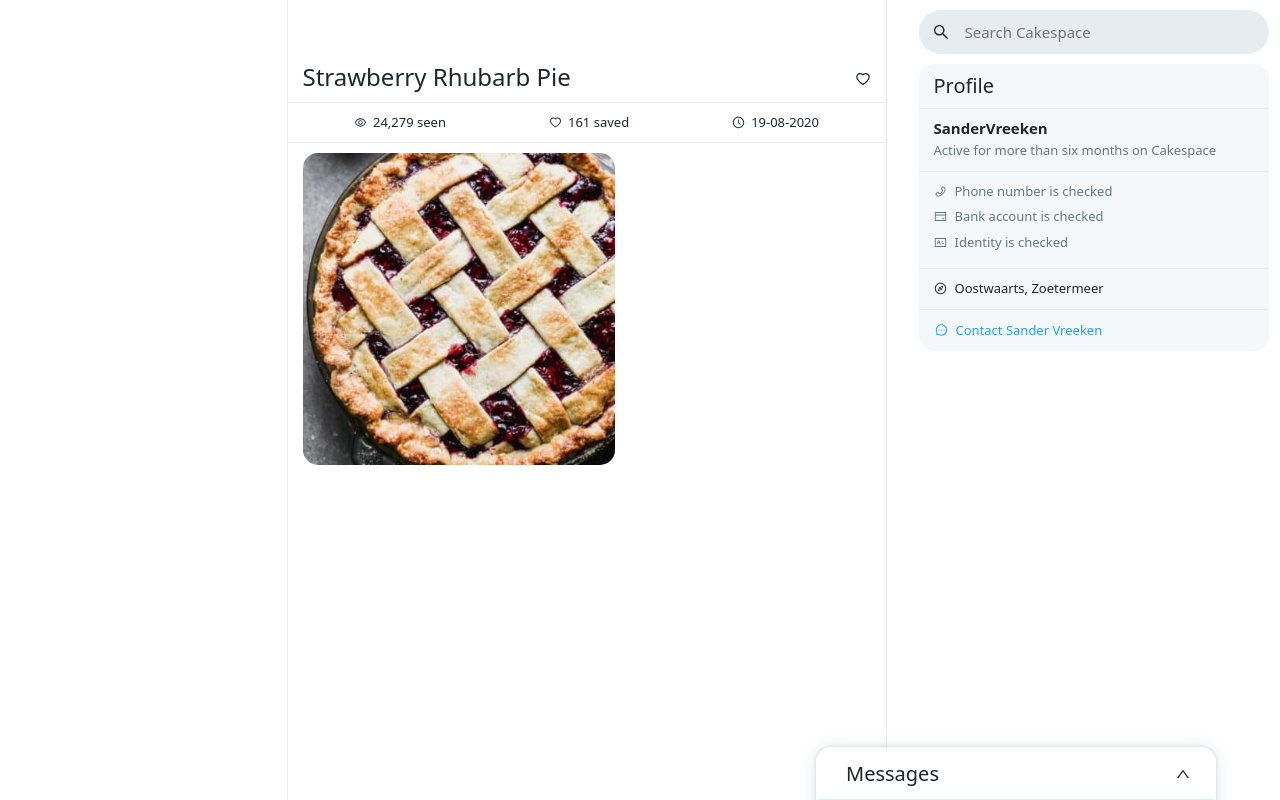
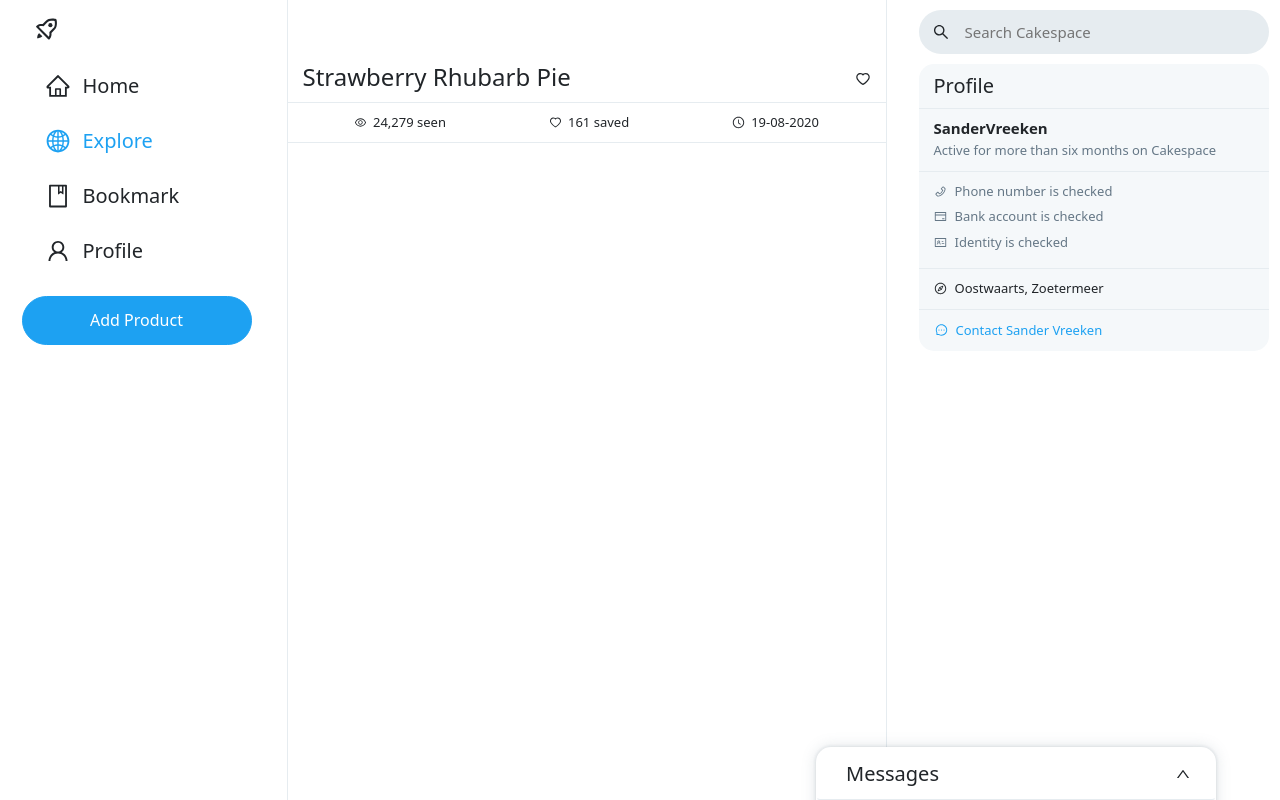
Before and after one commit to SanderVreeken/Newco-Cakespace, a React (Create React App) app: page / in a window 1280 px wide. Built offline with nearby package versions, Linux system fonts and the light colour scheme.

Commit message:
Started with the navBar which is now working for both desktop and iPad.

```diff
--- a/src/App.css
+++ b/src/App.css
@@ -140,8 +140,76 @@ h1, h2, h3, h4, h5, h6, p {
 }
 
 .navbar {
+  align-items: flex-start;
+  display: flex;
+  flex-direction: column;
   height: 100%;
+  justify-content: flex-start;
+  padding: 0px 10px;
   width: 275px;
+}
+
+.navbar__button {
+  align-items: center;
+  background-color: var(--main-button-color);
+  border-radius: 24.5px;
+  color: white;
+  display: flex;
+  height: 49px;
+  justify-content: center;
+  margin: 15px 0px;
+  width: 230px;
+}
+
+.navbar__button > svg {
+  height: 26px;
+  visibility: hidden;
+  width: 0px;
+}
+
+.navbar__header {
+  align-items: center;
+  background-color: transparent;
+  border: none;
+  border-radius: 24.5px;
+  display: flex;
+  height: 49px;
+  justify-content: center;
+  margin: 4px 0px 8px 0px;
+  width: 49px;
+}
+
+.navbar__header:hover {
+  background-color: rgb(245, 248, 250);
+}
+
+.navbar__header > svg {
+  height: 26px;
+  width: 26px;
+}
+
+.navbar__icon {
+  align-items: center;
+  display: flex;
+  height: 49px;
+  justify-content: center;
+  width: 49px;
+}
+
+.navbar__icon > svg {
+  height: 26px;
+  width: 26px;
+}
+
+.navbar__item {
+  align-items: center;
+  background-color: transparent;
+  border: none;
+  border-radius: 9999px;
+  display: flex;
+  justify-content: flex-start;
+  margin-bottom: 6px;
+  padding: 0px 18px 0px 12px
 }
 
 .owner {
@@ -326,6 +394,27 @@ h1, h2, h3, h4, h5, h6, p {
   .navbar {
     width: 88px;
   }
+
+  .navbar__add {
+    visibility: hidden;
+    width: 0px;
+  }
+
+  .navbar__button, .navbar__item {
+    border-radius: 24.5px;
+    height: 49px;
+    width: 49px;
+  }
+
+  .navbar__button > svg {
+    visibility: visible;
+    width: 29px;
+  }
+
+  .navbar__name {
+    visibility: hidden;
+    width: 0px;
+  }
 }
 
 @media screen and (max-width: 1082px) {
--- a/src/components/NavBar.js
+++ b/src/components/NavBar.js
@@ -1,10 +1,51 @@
 import React from 'react'
+import { AiOutlineBook, AiOutlineGlobal, AiOutlineHome, AiOutlinePlus, AiOutlineUser } from 'react-icons/ai'
+import { BiRocket } from 'react-icons/bi'
 
 const NavBar = () => {
 
+    const navBarItems = [
+        {
+            active: false,
+            name: 'Home',
+            icon: <AiOutlineHome />,
+        }, {
+            active: true,
+            name: 'Explore',
+            icon: <AiOutlineGlobal />
+        }, {
+            active: false,
+            name: 'Bookmark',
+            icon: <AiOutlineBook />
+        }, {
+            active: false,
+            name: 'Profile',
+            icon: <AiOutlineUser />
+        }
+    ]
+
     return (
         <nav className='navbar'>
-
+            <div className='btn btn-light navbar__header'>
+                <BiRocket />
+            </div>
+            {navBarItems.map(item => {
+                return (
+                    <div className='btn btn-light navbar__item' style={{
+                        // Changing the color of the icon based on whether the page is actually active.
+                        color: item.active ? 'rgb(29, 161, 242)' : null
+                    }}>
+                        <div className='navbar__icon'>
+                            {item.icon}
+                        </div>
+                        <h5 className='navbar__name'>{item.name}</h5>
+                    </div>
+                )
+            })}
+            <div className='btn btn-primary navbar__button'>
+                <h6 className='navbar__add'>Add Product</h6>
+                <AiOutlinePlus />
+            </div>
         </nav>
     )
 }
--- a/src/components/Product.js
+++ b/src/components/Product.js
@@ -26,7 +26,7 @@ const Product = () => {
                 </div>
             </div>
             <div className='product__body'>
-                <div className='product__photo'></div>
+                {/* <div className='product__photo'></div> */}
                 <div className='product__information'>
                     {/* <p className='product__rate'>€10,49</p> */}
                     {/* <div className='btn btn-primary product__buy'>Buy this cake!</div> */}
```
